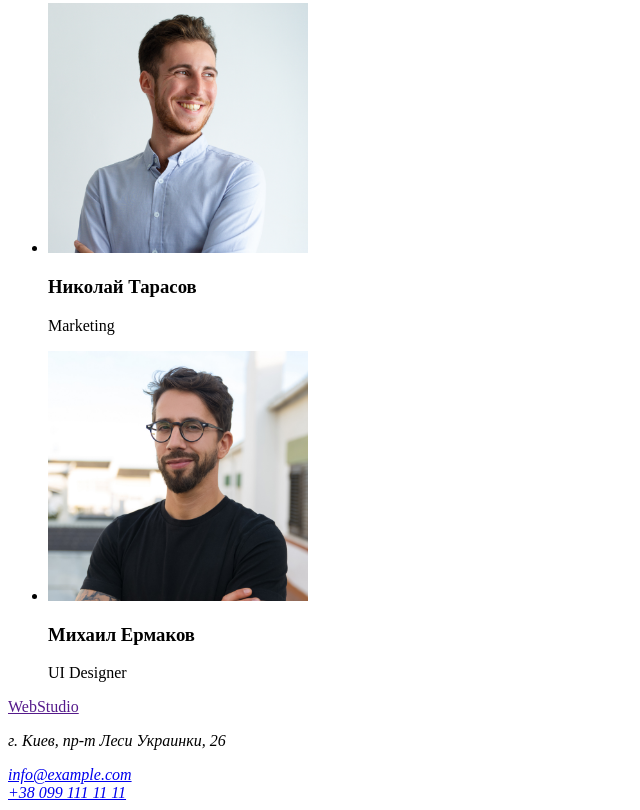
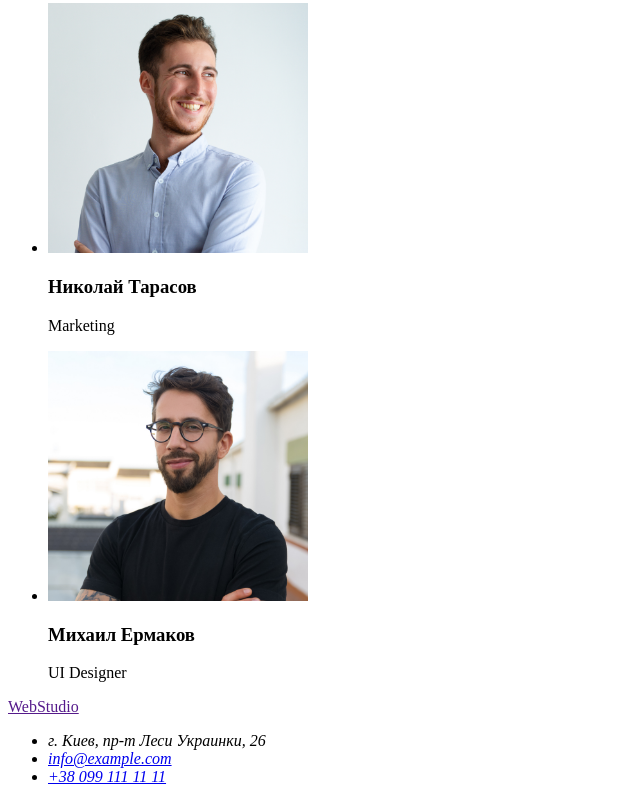
Before and after one commit to Dimatolp/goit-markup-hw-01, a plain HTML site: page index.html in a window 1280 px wide. Shown: the part 2314-3124 px from the top of the page, without its empty margins (0-640 px from the left). Drawn offline with Linux system fonts and the light colour scheme.

Commit message:
Исправление ошибки. Добавление списка в адрес

```diff
--- a/index.html
+++ b/index.html
@@ -94,9 +94,11 @@
     <footer>
         <a href="">WebStudio</a>
         <address>
-            <p>г. Киев, пр-т Леси Украинки, 26</p>
-            <a href="mailto:info@example.com">info@example.com</a><br>
-            <a href="tel:+380991111111">+38 099 111 11 11</a>
+            <ul>
+            <li>г. Киев, пр-т Леси Украинки, 26</li>
+            <li><a href="mailto:info@example.com">info@example.com</a></li>
+           <li><a href="tel:+380991111111">+38 099 111 11 11</a></li>
+            </ul>
         </address>
     </footer>
 
```
